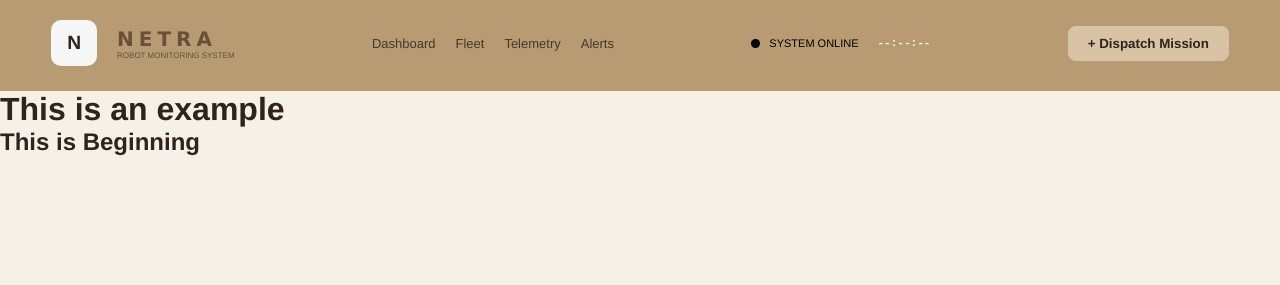
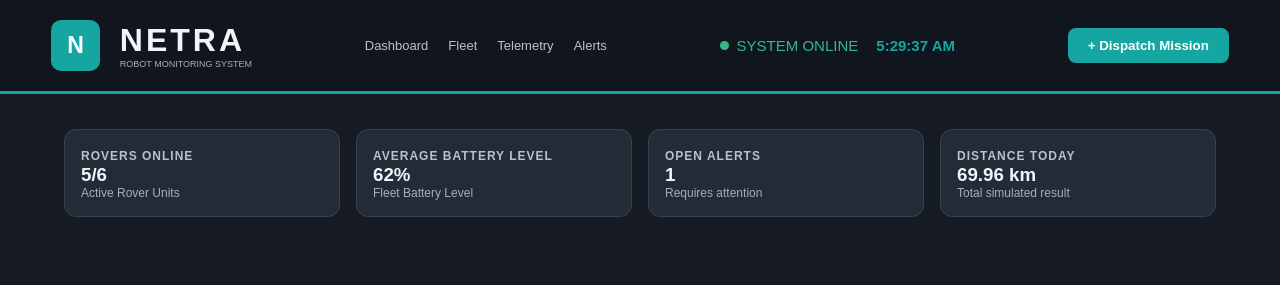
Before and after one commit to sabir-ahamed16/NETRA, a plain HTML site: page index.html in a window 1280 px wide. Drawn offline with Linux system fonts and the light colour scheme.

Commit message:
version 28/11

```diff
--- a/index.html
+++ b/index.html
@@ -6,9 +6,9 @@
     <title>NETRA-ROVER MONITORING SYSTEM</title>
 
     <link rel="stylesheet" type="text/css" href="/style.css">
-
+    <script src="/script.js" ></script>
 </head>
-<body >
+<body>
 
 <header class="topbar">
          <!-- this block for logo and title -->
@@ -27,7 +27,7 @@
     </div>
 
        <!-- this block for navigation -->
-   <nav >
+   <nav>
 
     <a href="#Dashboard">Dashboard</a>
 
@@ -58,11 +58,34 @@
 
 
 </header>
+ <!-- THis is the main section -->
+  <main class="page">
+    <section class="kpi-grid">
+        <article class="kpi-card">
+            <span>ROVERS ONLINE </span>
+           <h1 id ="online-count">5/6</h1>
+           <p>Active Rover Units</p>
+        </article>
 
-<h1>This is an example</h1>
-<h2>This is Beginning</h2>
+          <article class="kpi-card">
+            <span>AVERAGE BATTERY LEVEL </span>
+           <h1 id ="battery-level">62%</h1>
+           <p>Fleet Battery Level</p>
+        </article>
 
-<script src="script.js"></script>
+        <article class="kpi-card">
+            <span>OPEN ALERTS </span>
+           <h1 id ="alert-count">1</h1>
+           <p>Requires attention</p>
+        </article>
+
+         <article class="kpi-card">
+            <span>DISTANCE TODAY </span>
+           <h1 id ="distance-today">69.96 km</h1>
+           <p>Total simulated result</p>
+        </article>
+    </section>
+  </main>
 
 </body>
 </html>
--- a/script.js
+++ b/script.js
@@ -0,0 +1,8 @@
+function updateclock() {
+    const clock = document.getElementById("clock");
+    if(clock) {
+        clock.innerHTML = new Date().toLocaleTimeString();
+    }
+}
+updateclock();
+setInterval(updateclock, 1000);
--- a/style.css
+++ b/style.css
@@ -1,100 +1,148 @@
 
-/* ====Global Reset==== */
+/*========= Global Reset =========*/
 
-*{
+* {
     box-sizing: border-box;
     margin: 0;
     padding: 0;
-
 }
 
-html{
+html {
     scroll-behavior: smooth;
 }
 
-body{
-    background-color: #F5F0E8;
-    color: #2C241D;
-    font-family: 'Franklin Gothic Medium', 'Arial Narrow', Arial, sans-serif;
+body {
+    background-color: #171C24;
+    color: #F1F5F9;
+    font-family: Arial, sans-serif;
     min-height: 100vh;
 }
 
-button{
-    background: #D8C3A5;
+button {
+    background: #16A6A1;
     border: 0;
-    color: #2C241D;
+    color: white;
     padding: 10px 20px;
     cursor: pointer;
     border-radius: 8px;
-    font-family: 'Franklin Gothic Medium', 'Arial Narrow', Arial, sans-serif;
     font-weight: bold;
+}
 
-}
-.topbar{
+.topbar {
     min-height: 82px;
     display: flex;
     align-items: center;
     justify-content: space-between;
     gap: 20px;
     padding: 20px 4%;
-    background: #B89B72;
-    border-bottom: 5px solid #B89B72;
+    background: #11161E;
+    border-bottom: 3px solid #16A6A1;
 }
-.brand{
+
+.brand {
     display: flex;
     align-items: center;
     gap: 20px;
 }
 
-.brand-logo
-{
- background-color: #f7f6f6;
- border-radius: 10px;
- padding: 12px 16px;
- font-weight: bolder;
- font-size: larger;
+.brand-logo {
+    background: #16A6A1;
+    color: white;
+    border-radius: 10px;
+    padding: 12px 16px;
+    font-weight: bold;
+    font-size: 23px;
+}
 
+.brand h1 {
+    color: #F1F5F9;
+    letter-spacing: 3px;
 }
-.brand h1{
-    font-weight: bolder;
-    font-family: 'Lucida Sans', 'Lucida Sans Regular', 'Lucida Grande', 'Lucida Sans Unicode', Geneva, Verdana, sans-serif;
-    font-size: 20px;
-    color: #6B5038;
-    letter-spacing: 5px;
+
+.brand p {
+    color: #A3AFBF;
+    font-size: 9px;
 }
-.brand p{
-    color: #5C5145;
-    font-size: 8px;
-}
-nav{
+
+nav {
     display: flex;
     gap: 20px;
 }
-nav a{
-    color: #44372C;
+
+nav a {
+    color: #B8C2CF;
     font-size: 13px;
     text-decoration: none;
 }
-nav a:hover{
-    color: #ffffff;
+
+nav a:hover {
+    color: #16A6A1;
 }
 
-.header-right{
+.header-right {
+    display: flex;
+    gap: 8px;
+    align-items: center;
+    color: #35B887;
+    font-size: 15px;
+}
 
-    display: flex;
-    gap: 9px;
-    align-items: center;
-    color: #000000;
-    font-size: 11px;
-}
-.online-dot{
+.online-dot {
     width: 9px;
     height: 9px;
-    background-color: #000000;
     border-radius: 50%;
+    background-color: #35B887;
 }
-#clock{
-    color: #ffffff;
+
+#clock {
+    color: #16A6A1;
+    font-family: Arial, Helvetica, sans-serif;
     margin-left: 10px;
-    font-family: monospace;
 }
+
+.page {
+    padding: 35px 5%;
+}
+
+.page p {
+    color: #A3AFBF;
+}
+
+.kpi-grid {
+    display: grid;
+    grid-template-columns: repeat(4, 1fr);
+    gap: 16px;
+    margin-bottom: 30px;
+}
+
+.kpi-card {
+    background: #222B36;
+    border: 1px solid #354252;
+    border-radius: 12px;
+    padding: 16px;
+    transition: 0.2s;
+}
+
+.kpi-card:hover {
+    transform: translateY(-5px);
+    box-shadow: 0 4px 12px rgba(0,0,0,0.25);
+    border-color: #16A6A1;
+}
+
+.kpi-card span {
+    color: #B8C2CF;
+    font-size: 12px;
+    font-weight: bold;
+    letter-spacing: 1px;
+}
+
+.kpi-card h2 {
+    color: #F1F5F9;
+    font-size: 20px;
+    margin: 14px 0 8px;
+}
+
+.kpi-card p {
+    color: #A3AFBF;
+    font-size: 12px;
+}
```
